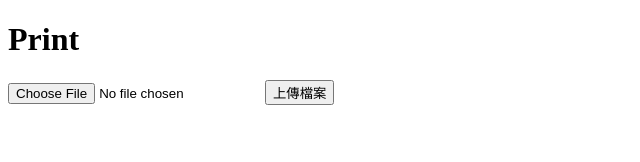
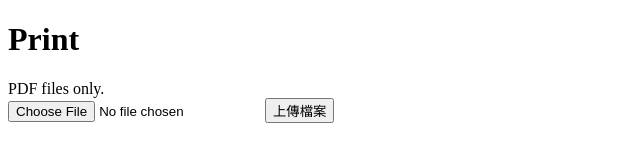
Before and after one commit to Yoctol/yoctol-printer, a website: page views/index.html in a window 1280 px wide. Shown: the whole page, without its empty margins (0-640 px from the left). Drawn offline with nearby package versions, Linux system fonts and the light colour scheme; some packages are replaced by stand-ins of ours; a script that the page names is missing.

Commit message:
add hint

```diff
--- a/views/index.html
+++ b/views/index.html
@@ -9,6 +9,7 @@
 <body>
 
   <h1>Print</h1>
+  <div>PDF files only.</div
   <form id="upload-form" action="/" method="POST" enctype="multipart/form-data">
     <input type="file" name="file" id="file" />
     <input type="submit" id="submit" value="上傳檔案">
```
